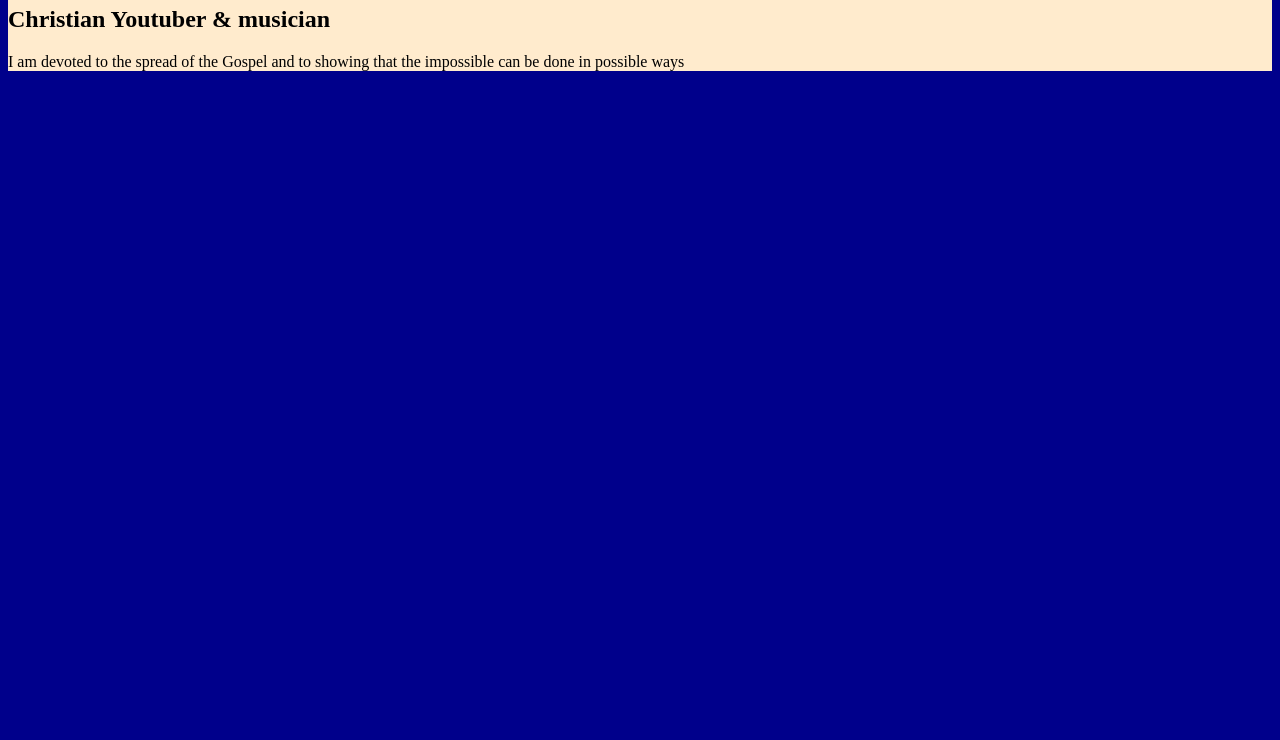
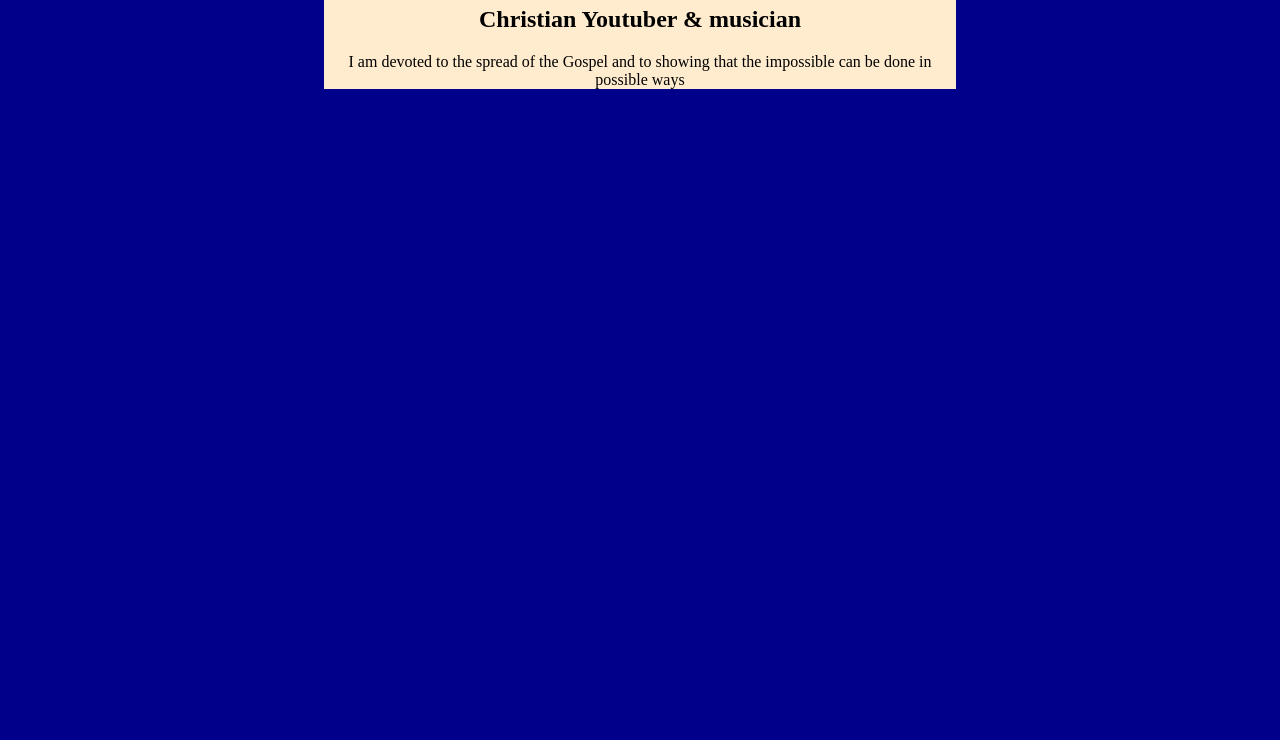
Before and after one commit to jt24691/thesevenfingeredpianist, a plain HTML site: page index.html in a window 1280 px wide. Shown: the part 60-800 px from the top of the page. Drawn offline with Linux system fonts and the light colour scheme.

Commit message:
fixing positioning

```diff
--- a/index.html
+++ b/index.html
@@ -9,17 +9,19 @@
         background-color:darkblue;
     }
     .main {
+        width: 50%;
+        height: auto;
         background-color: blanchedalmond;
         font:16px;
         color: black;
     }</style>
 </head>
 <body>
-  <div class="main">
+  <center><div class="main">
 <h1>Seven Fingered Pianist</h1>
 <h2>Christian Youtuber & musician</h2>
 <p>I am devoted to the spread of the Gospel and to showing that the impossible can be done in possible ways</p>
-
+</center>
   </div>
 </body>
 </html>
```
